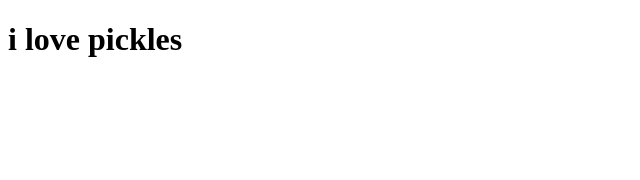
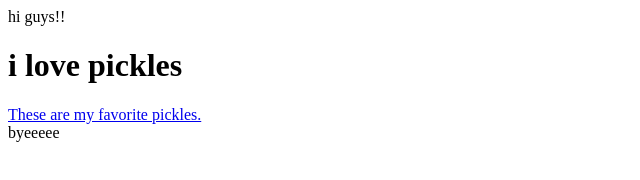
Before and after one commit to laurensheltonn/laurenshelton, a plain HTML site: page index.html in a window 1280 px wide. Shown: the whole page, without its empty margins (0-640 px from the left). Drawn offline with Linux system fonts and the light colour scheme.

Commit message:
Update index.html

```diff
--- a/index.html
+++ b/index.html
@@ -1,11 +1,23 @@
-<!DOCTYPE html>
 <!DOCTYPE html>
 <html lang="en" dir="ltr">
   <head>
     <meta charset="utf-8">
     <title>lauren shelton</title>
+    <meta name="author" content="lauren shelton">
   </head>
   <body>
+<header>hi guys!!</header>
+<div class="i-like-to-sleep">
 <h1>i love pickles</h1>
+<a href="https://www.myfoodandfamily.com/brands/claussen">These are my favorite pickles.</a>
+<br>
+<div id="i-love-to-laugh-and-make-other-people-laugh">
+<meta name="stuff about me">
+<meta content="i like to spend time with my family and friends">
+<meta name="description">
+<link rel="stylesheet" href="styles.css">
+<meta name="keywords" content="HTML,CSS,Javascript"
+<br>
+<footer>byeeeee<footer>
   </body>
 </html>
```
